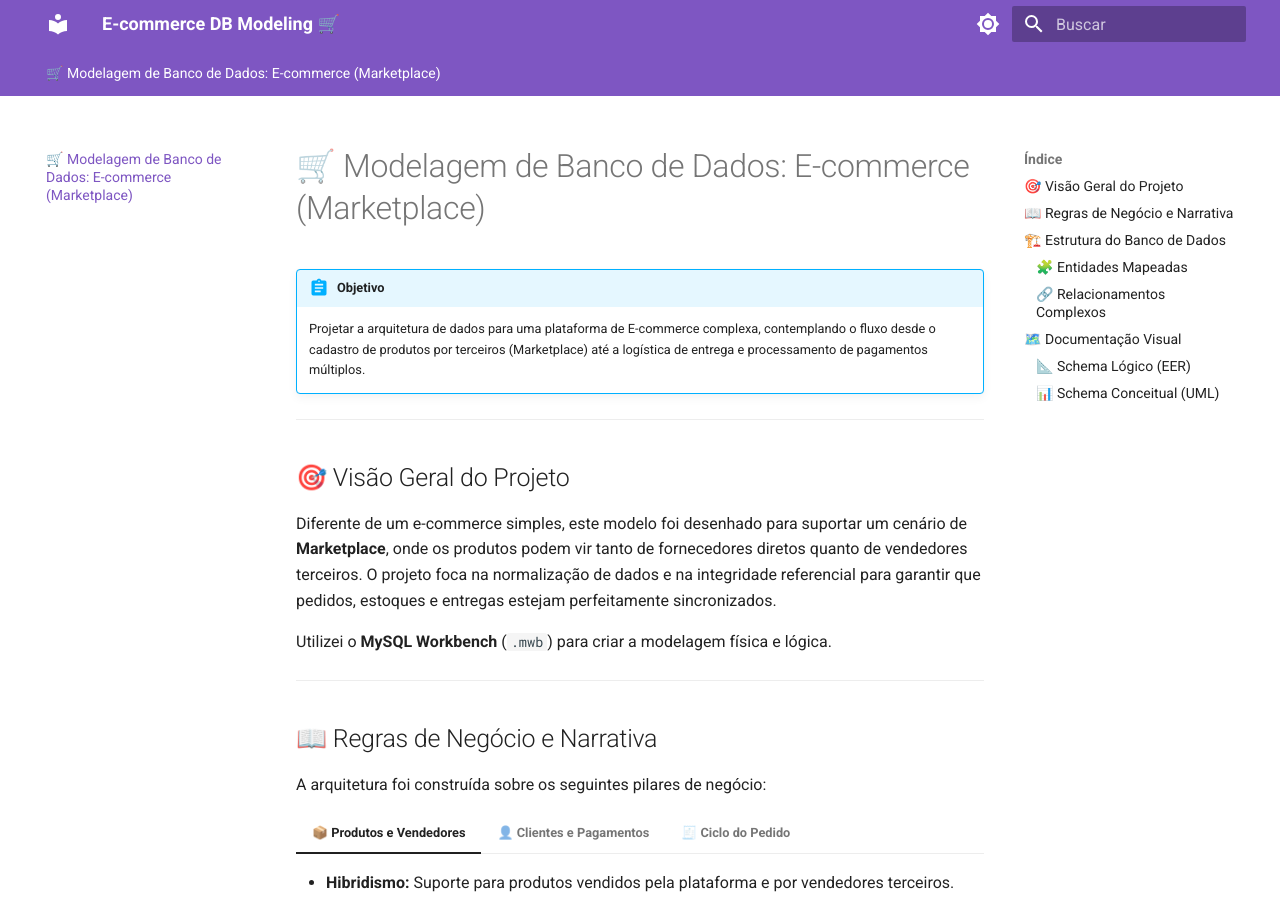
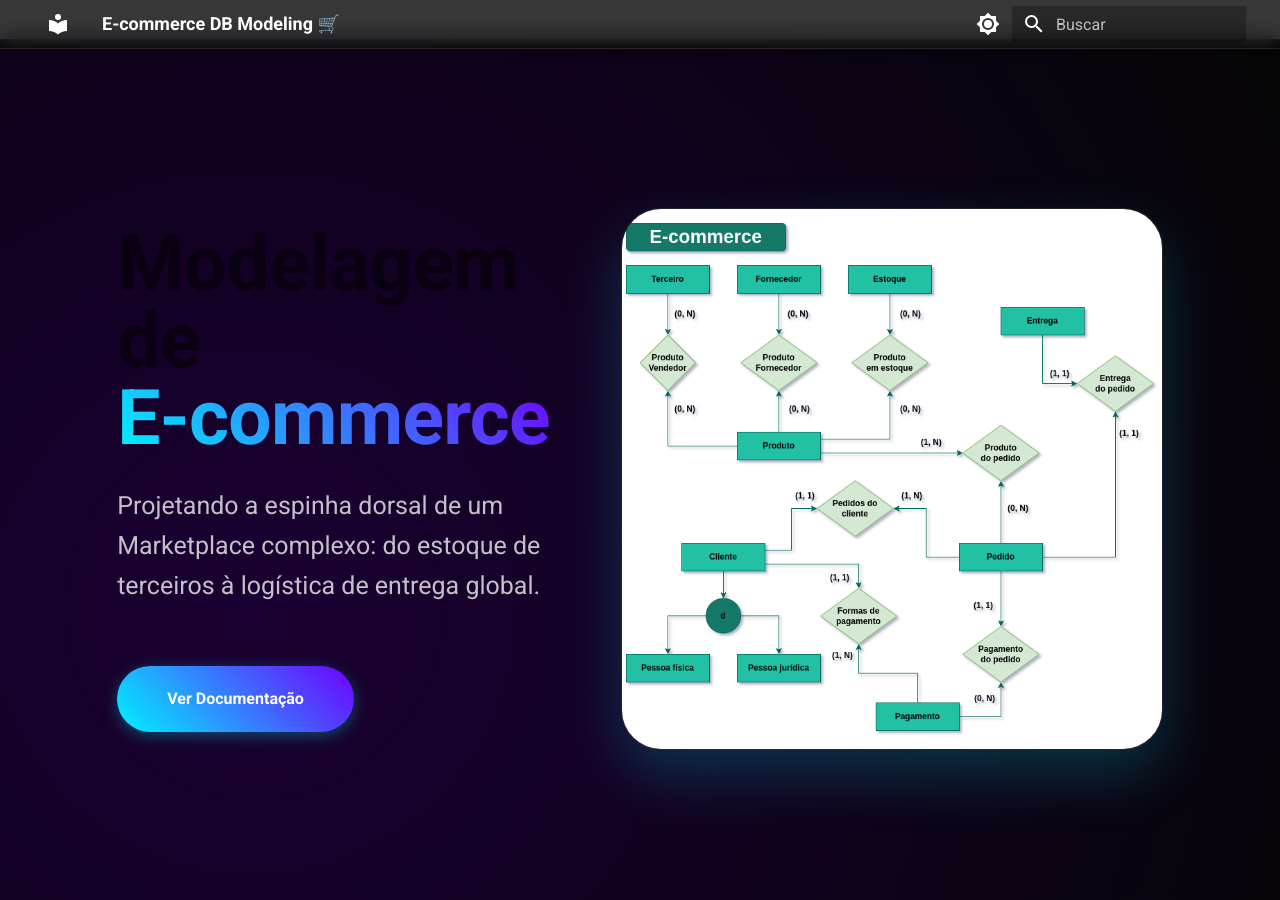
Before and after one commit to NandesLima/e-commerce-bd, an MkDocs documentation site: the page built from docs/index.md, in a window 1280 px wide and 900 px high. Built offline with MkDocs 1.6.1 and Material for MkDocs 9.7.7, drawn with Linux system fonts in a browser that asks for light colours; some of the changed text lies outside the part shown.

Commit message:
feat: refactor to Gold Standard Neon/Dark design

```diff
--- a/docs/index.md
+++ b/docs/index.md
@@ -1,69 +1,62 @@
-# 🛒 Modelagem de Banco de Dados: E-commerce (Marketplace)
 
-!!! abstract "Objetivo"
-    Projetar a arquitetura de dados para uma plataforma de E-commerce complexa, contemplando o fluxo desde o cadastro de produtos por terceiros (Marketplace) até a logística de entrega e processamento de pagamentos múltiplos.
+<div class="modern-landing">
 
----
+  <!-- Hero Section -->
+  <section class="hero">
+    <div class="hero-content">
+      <h1 class="hero-title">
+        Modelagem de<span>E-commerce</span>
+      </h1>
+      <p class="hero-subtitle">
+        Projetando a espinha dorsal de um Marketplace complexo: do estoque de terceiros à logística de entrega global.
+      </p>
+      <div class="hero-actions">
+        <a href="projeto/" class="btn btn-primary">Ver Documentação</a>
+      </div>
+    </div>
+    <div class="hero-visual">
+      <div class="hero-img-container">
+        <img src="assets/modelo-eer.png" alt="Database Architecture">
+      </div>
+    </div>
+  </section>
 
-## 🎯 Visão Geral do Projeto
+  <!-- O PROJETO Section -->
+  <section class="info-section">
+    <span class="section-tag">A ARQUITETURA</span>
+    <div class="grid">
+      <div class="card">
+        <h3>🛒 Marketplace</h3>
+        <p>Suporte nativo para múltiplos vendedores, fornecedores e controle híbrido de estoque.</p>
+      </div>
+      <div class="card">
+        <h3>💳 Pagamentos</h3>
+        <p>Gestão de carteiras, múltiplas formas de pagamento e status de transação em tempo real.</p>
+      </div>
+      <div class="card">
+        <h3>🚚 Logística</h3>
+        <p>Rastreamento integrado, cálculo de frete por CEP e controle de status de entrega.</p>
+      </div>
+    </div>
+  </section>
 
-Diferente de um e-commerce simples, este modelo foi desenhado para suportar um cenário de **Marketplace**, onde os produtos podem vir tanto de fornecedores diretos quanto de vendedores terceiros. O projeto foca na normalização de dados e na integridade referencial para garantir que pedidos, estoques e entregas estejam perfeitamente sincronizados.
+  <!-- O MÉTODO Section -->
+  <section class="info-section">
+    <span class="section-tag">O MÉTODO</span>
+    <div class="grid">
+      <div class="card">
+        <h3>🧩 Normalização</h3>
+        <p>Aplicação rigorosa de formas normais para garantir integridade e performance em larga escala.</p>
+      </div>
+      <div class="card">
+        <h3>📊 Modelagem Visual</h3>
+        <p>Diagramas EER e UML detalhados para facilitar a implementação física no MySQL.</p>
+      </div>
+      <div class="card">
+        <h3>🔗 Relacionamentos</h3>
+        <p>Mapeamento preciso de chaves estrangeiras e tabelas intermediárias para fluxos N:M.</p>
+      </div>
+    </div>
+  </section>
 
-Utilizei o **MySQL Workbench** (`.mwb`) para criar a modelagem física e lógica.
-
----
-
-## 📖 Regras de Negócio e Narrativa
-
-A arquitetura foi construída sobre os seguintes pilares de negócio:
-
-=== "📦 Produtos e Vendedores"
-    - **Hibridismo:** Suporte para produtos vendidos pela plataforma e por vendedores terceiros.
-    - **Fornecedores:** Todo produto possui um fornecedor de origem vinculado.
-    - **Estoque:** Controle de localização física dos produtos.
-
-=== "👤 Clientes e Pagamentos"
-    - **Identificação Flexível:** Cadastro suporta tanto Pessoa Física (CPF) quanto Pessoa Jurídica (CNPJ).
-    - **Logística:** O endereço do cliente é o trigger para o cálculo automático de frete.
-    - **Carteira:** Um cliente pode gerenciar múltiplas formas de pagamento.
-
-=== "🧾 Ciclo do Pedido"
-    - **Composição:** Pedidos podem conter múltiplos itens de diferentes vendedores.
-    - **Status:** Acompanhamento em tempo real desde a criação, cancelamento até a entrega final.
-    - **Rastreio:** Integração de código de rastreamento para controle logístico.
-
----
-
-## 🏗️ Estrutura do Banco de Dados
-
-### 🧩 Entidades Mapeadas
-
-| Entidade | Atributos Chave |
-| :--- | :--- |
-| **Produto** | Nome, Descrição, Valor, Categoria |
-| **Cliente** | Nome, Endereço, CPF/CNPJ (Especialização) |
-| **Pedido** | ID, Status, Valor do Frete, Valor Total, Descrição |
-| **Pagamento** | Instituição, Dados do Cartão, Vencimento |
-| **Entrega** | Código de Rastreio, Status da Logística |
-| **Fornecedor/Terceiros** | Razão Social, CNPJ |
-
-### 🔗 Relacionamentos Complexos
-
-*   `[Pedido] N:M [Produto]`: Tabela intermediária para itens do pedido.
-*   `[Produto] N:M [Estoque]`: Controle de disponibilidade por localidade.
-*   `[Vendedores] N:M [Produto]`: Permite o modelo de marketplace.
-
----
-
-## 🗺️ Documentação Visual
-
-### 📐 Schema Lógico (EER)
-Detalhamento técnico das tabelas e chaves estrangeiras:
-![Modelo EER](assets/modelo-eer.png)
-
-### 📊 Schema Conceitual (UML)
-Abstração das entidades e fluxos de informação:
-![Modelo UML](assets/modelo-uml.png)
-
----
-*Este repositório demonstra proficiência em **Engenharia de Requisitos** e **Modelagem de Dados** aplicada a ecossistemas de vendas digitais, desenvolvido por **Ariel Shlomoh**.*
+</div>
--- /dev/null
+++ b/docs/projeto.md
@@ -0,0 +1,69 @@
+# 🛒 Modelagem de Banco de Dados: E-commerce (Marketplace)
+
+!!! abstract "Objetivo"
+    Projetar a arquitetura de dados para uma plataforma de E-commerce complexa, contemplando o fluxo desde o cadastro de produtos por terceiros (Marketplace) até a logística de entrega e processamento de pagamentos múltiplos.
+
+---
+
+## 🎯 Visão Geral do Projeto
+
+Diferente de um e-commerce simples, este modelo foi desenhado para suportar um cenário de **Marketplace**, onde os produtos podem vir tanto de fornecedores diretos quanto de vendedores terceiros. O projeto foca na normalização de dados e na integridade referencial para garantir que pedidos, estoques e entregas estejam perfeitamente sincronizados.
+
+Utilizei o **MySQL Workbench** (`.mwb`) para criar a modelagem física e lógica.
+
+---
+
+## 📖 Regras de Negócio e Narrativa
+
+A arquitetura foi construída sobre os seguintes pilares de negócio:
+
+=== "📦 Produtos e Vendedores"
+    - **Hibridismo:** Suporte para produtos vendidos pela plataforma e por vendedores terceiros.
+    - **Fornecedores:** Todo produto possui um fornecedor de origem vinculado.
+    - **Estoque:** Controle de localização física dos produtos.
+
+=== "👤 Clientes e Pagamentos"
+    - **Identificação Flexível:** Cadastro suporta tanto Pessoa Física (CPF) quanto Pessoa Jurídica (CNPJ).
+    - **Logística:** O endereço do cliente é o trigger para o cálculo automático de frete.
+    - **Carteira:** Um cliente pode gerenciar múltiplas formas de pagamento.
+
+=== "🧾 Ciclo do Pedido"
+    - **Composição:** Pedidos podem conter múltiplos itens de diferentes vendedores.
+    - **Status:** Acompanhamento em tempo real desde a criação, cancelamento até a entrega final.
+    - **Rastreio:** Integração de código de rastreamento para controle logístico.
+
+---
+
+## 🏗️ Estrutura do Banco de Dados
+
+### 🧩 Entidades Mapeadas
+
+| Entidade | Atributos Chave |
+| :--- | :--- |
+| **Produto** | Nome, Descrição, Valor, Categoria |
+| **Cliente** | Nome, Endereço, CPF/CNPJ (Especialização) |
+| **Pedido** | ID, Status, Valor do Frete, Valor Total, Descrição |
+| **Pagamento** | Instituição, Dados do Cartão, Vencimento |
+| **Entrega** | Código de Rastreio, Status da Logística |
+| **Fornecedor/Terceiros** | Razão Social, CNPJ |
+
+### 🔗 Relacionamentos Complexos
+
+*   `[Pedido] N:M [Produto]`: Tabela intermediária para itens do pedido.
+*   `[Produto] N:M [Estoque]`: Controle de disponibilidade por localidade.
+*   `[Vendedores] N:M [Produto]`: Permite o modelo de marketplace.
+
+---
+
+## 🗺️ Documentação Visual
+
+### 📐 Schema Lógico (EER)
+Detalhamento técnico das tabelas e chaves estrangeiras:
+![Modelo EER](../assets/modelo-eer.png)
+
+### 📊 Schema Conceitual (UML)
+Abstração das entidades e fluxos de informação:
+![Modelo UML](../assets/modelo-uml.png)
+
+---
+*Este repositório demonstra proficiência em **Engenharia de Requisitos** e **Modelagem de Dados** aplicada a ecossistemas de vendas digitais, desenvolvido por **Ariel Shlomoh**.*
--- a/docs/stylesheets/custom.css
+++ b/docs/stylesheets/custom.css
@@ -1 +1,205 @@
-body { font-family: 'Roboto', sans-serif; }
+:root {
+  --bg-color: #050505;
+  --text-color: #f0f0f0;
+  --accent-primary: #00f2ff;
+  --accent-secondary: #7000ff;
+  --glass-bg: rgba(255, 255, 255, 0.05);
+  --glass-border: rgba(255, 255, 255, 0.1);
+  --transition: all 0.4s cubic-bezier(0.4, 0, 0.2, 1);
+}
+
+/* MkDocs Material Overrides */
+[data-md-color-scheme="slate"] {
+  --md-primary-fg-color: var(--accent-primary);
+  --md-accent-fg-color: var(--accent-secondary);
+  --md-default-bg-color: var(--bg-color);
+}
+
+/* Hide tabs and sidebar on landing page */
+body:has(.modern-landing) .md-tabs,
+body:has(.modern-landing) .md-sidebar {
+  display: none !important;
+}
+
+/* Ensure the top header (search, name) is visible but clean */
+body:has(.modern-landing) .md-header {
+  background-color: rgba(5, 5, 5, 0.8) !important;
+  backdrop-filter: blur(10px);
+  border-bottom: 1px solid var(--glass-border);
+}
+
+/* Remove left/right spacing for the main content area */
+body:has(.modern-landing) .md-content {
+  margin-left: 0 !important;
+  margin-right: 0 !important;
+}
+
+body:has(.modern-landing) .md-main__inner {
+  margin: 0 !important;
+  max-width: none !important;
+}
+
+/* The Landing Page Container */
+.modern-landing {
+  background: radial-gradient(circle at 20% 30%, #1a0033 0%, #050505 70%);
+  color: var(--text-color);
+  overflow-x: hidden;
+  padding: 4rem 10% 0 10%;
+  margin: -1.5rem;
+  line-height: 1.6;
+  min-height: 100vh;
+}
+
+/* Hero Section */
+.modern-landing .hero {
+  display: grid;
+  grid-template-columns: 0.9fr 1.1fr;
+  align-items: center;
+  gap: 3rem;
+  min-height: 80vh;
+  width: 100%;
+}
+
+.modern-landing .hero-content {
+  text-align: left;
+  z-index: 2;
+}
+
+.modern-landing .hero-title {
+  font-size: clamp(2.8rem, 6vw, 4.2rem);
+  font-weight: 900;
+  line-height: 1.0;
+  margin-bottom: 1.5rem;
+  border: none !important;
+}
+
+.modern-landing .hero-title span {
+  display: block;
+  background: linear-gradient(45deg, var(--accent-primary), var(--accent-secondary));
+  -webkit-background-clip: text;
+  background-clip: text;
+  -webkit-text-fill-color: transparent;
+}
+
+.modern-landing .hero-subtitle {
+  font-size: 1.25rem;
+  opacity: 0.8;
+  max-width: 500px;
+  margin-bottom: 3rem;
+}
+
+/* Hero Visual: DB Image */
+.modern-landing .hero-visual {
+  display: flex;
+  justify-content: flex-end;
+  align-items: center;
+  width: 100%;
+}
+
+.modern-landing .hero-img-container {
+  width: 100%;
+  max-width: 650px;
+  aspect-ratio: 1/1;
+  border-radius: 40px;
+  overflow: hidden;
+  border: 1px solid var(--glass-border);
+  box-shadow: 0 25px 60px rgba(0, 242, 255, 0.2);
+  background: rgba(255, 255, 255, 0.02);
+}
+
+.modern-landing .hero-img-container img {
+  width: 100%;
+  height: 100%;
+  object-fit: cover;
+  display: block;
+}
+
+/* Info Sections */
+.modern-landing .info-section {
+  padding: 6rem 0;
+}
+
+.modern-landing .section-tag {
+  color: var(--accent-primary);
+  font-weight: 800;
+  letter-spacing: 3px;
+  font-size: 0.9rem;
+  text-transform: uppercase;
+  margin-bottom: 3rem;
+  display: block;
+}
+
+.modern-landing .grid {
+  display: grid;
+  grid-template-columns: repeat(3, 1fr);
+  gap: 2rem;
+}
+
+.modern-landing .card {
+  background: rgba(255, 255, 255, 0.03);
+  border: 1px solid rgba(255, 255, 255, 0.05);
+  padding: 2.5rem;
+  border-radius: 4px;
+  transition: var(--transition);
+}
+
+.modern-landing .card h3 {
+  font-size: 1.4rem;
+  margin-bottom: 1rem;
+  color: #fff;
+  border: none !important;
+}
+
+.modern-landing .card p {
+  font-size: 1rem;
+  opacity: 0.6;
+}
+
+/* Button */
+.modern-landing .btn {
+  padding: 1rem 2.5rem;
+  border-radius: 100px;
+  font-weight: 700;
+  text-decoration: none !important;
+  display: inline-block;
+  transition: var(--transition);
+}
+
+.modern-landing .btn-primary {
+  background: linear-gradient(45deg, var(--accent-primary), var(--accent-secondary)) !important;
+  color: #fff !important;
+  box-shadow: 0 4px 15px rgba(0, 242, 255, 0.3);
+}
+
+.modern-landing .btn-primary:hover {
+  transform: translateY(-3px);
+  box-shadow: 0 8px 25px rgba(0, 242, 255, 0.4);
+}
+
+/* Table styling for internal pages */
+.md-typeset table {
+  border-radius: 8px;
+  overflow: hidden;
+  border: 1px solid var(--glass-border);
+}
+
+.md-typeset thead {
+  background-color: rgba(0, 242, 255, 0.1);
+}
+
+/* Responsive */
+@media (max-width: 1024px) {
+  .modern-landing .hero {
+    grid-template-columns: 1fr;
+    text-align: center;
+    padding-top: 4rem;
+  }
+  .modern-landing .hero-content {
+    display: flex;
+    flex-direction: column;
+    align-items: center;
+  }
+  .modern-landing .grid {
+    grid-template-columns: 1fr;
+  }
+}
--- a/mkdocs.yml
+++ b/mkdocs.yml
@@ -23,12 +23,15 @@
         name: Alternar para modo escuro
   features:
     - navigation.tabs
-    - navigation.sections
     - navigation.top
     - search.suggest
     - search.highlight
     - content.code.copy
     - content.tabs.link
+
+nav:
+  - Início: index.md
+  - O Projeto: projeto.md
 
 extra:
   social:
```
